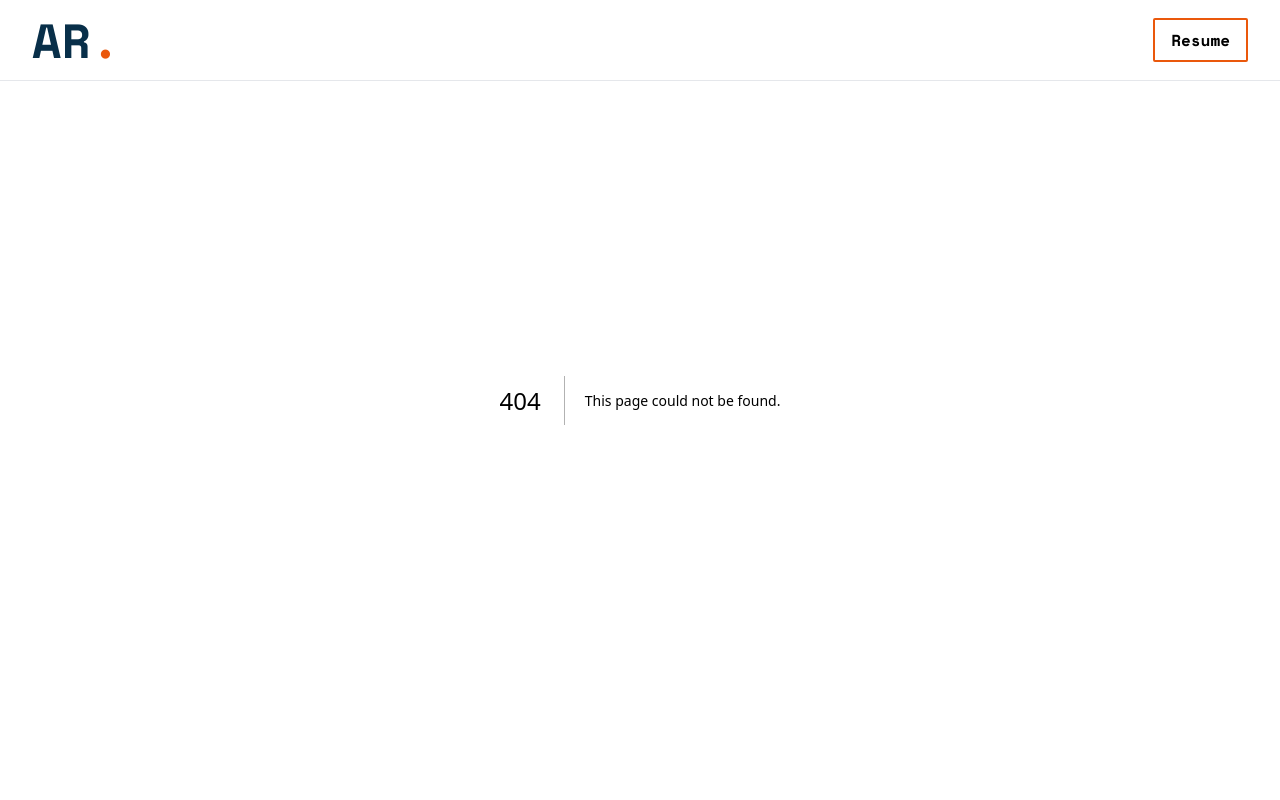
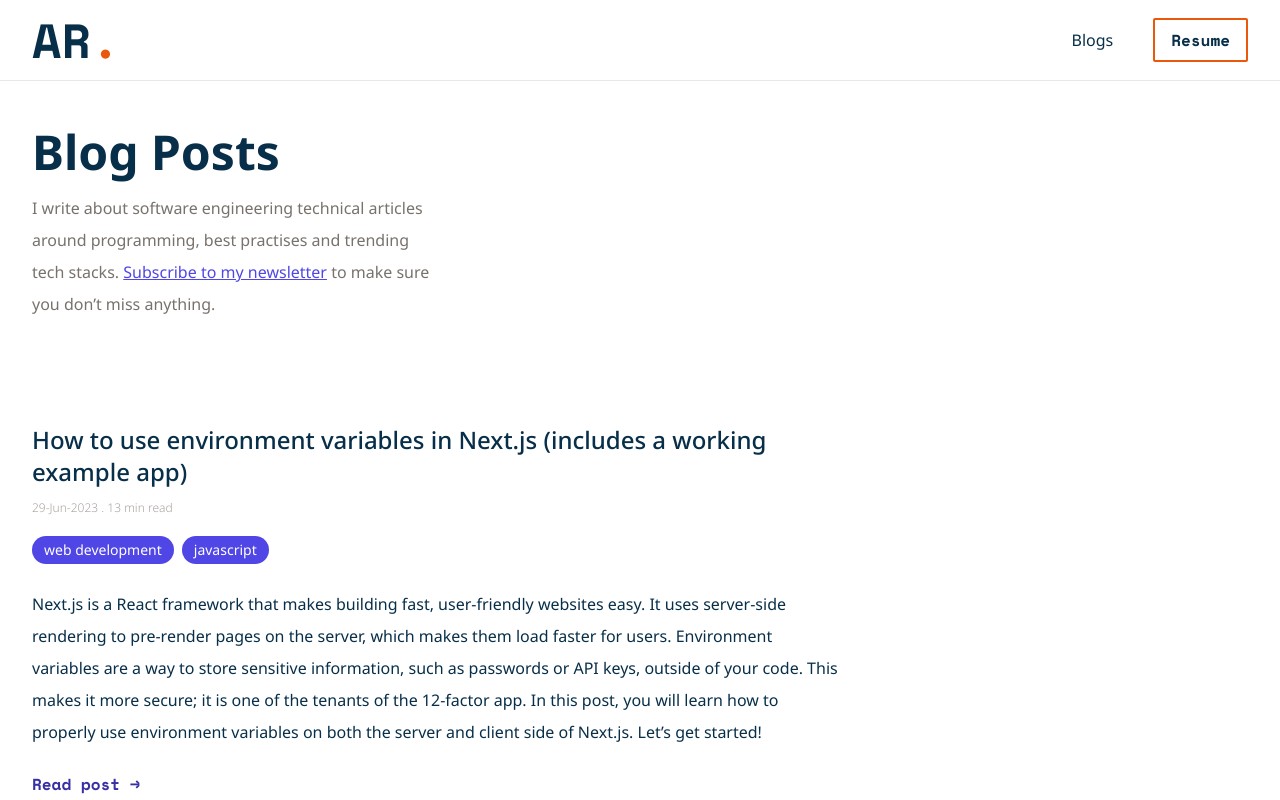
Before and after one commit to aayushrijal91/aayush, a Next.js app: page /blogs in a window 1280 px wide. Before the commit this address had no page. Shown: the top 800 px of the page. Built offline with nearby package versions, Linux system fonts and the light colour scheme.

Commit message:
blog listing page created

```diff
--- a/src/components/Header.js
+++ b/src/components/Header.js
@@ -2,8 +2,8 @@ import Link from "next/link";
 import { Space_Mono } from 'next/font/google'
 
 const space = Space_Mono({
-  subsets: ['latin'],
-  weight: ['400', '700']
+    subsets: ['latin'],
+    weight: ['400', '700']
 });
 
 function Header() {
@@ -12,10 +12,17 @@ function Header() {
             <div className="container py-4">
                 <div className="flex justify-between items-center">
                     <div className="w-3/12">
-                        <h2 className={`text-5xl font-bold text-sky-950 ${space.className}`}>AR<span className="text-orange-600">.</span></h2>
+                        <Link href="./" className={`text-5xl font-bold text-sky-950 ${space.className}`}>AR<span className="text-orange-600">.</span></Link>
                     </div>
                     <div className='w-fit'>
-                        <Link href="./Aayush-Rijal-Resume.pdf" target="_blank" rel="noopener noreferrer" className={`border-solid border-2 border-orange-600 font-bold py-2 px-4 rounded-sm transition duration-200 ease-in-out hover:bg-orange-600 hover:text-white ${space.className}`}>Resume</Link>
+                        <ul className="flex flex-row space-x-10">
+                            <li>
+                                <Link href="/blogs">Blogs</Link>
+                            </li>
+                            <li>
+                                <Link href="./Aayush-Rijal-Resume.pdf" target="_blank" rel="noopener noreferrer" className={`border-solid border-2 border-orange-600 font-bold py-2 px-4 rounded-sm transition duration-200 ease-in-out hover:bg-orange-600 hover:text-white ${space.className}`}>Resume</Link>
+                            </li>
+                        </ul>
                     </div>
                 </div>
             </div>
--- a/src/pages/about.js
+++ /dev/null
@@ -1,7 +0,0 @@
-const About = () => {
-    return (
-        <>this is about page</>
-    )
-}
-
-export default About;
--- /dev/null
+++ b/src/pages/blogs/index.js
@@ -0,0 +1,43 @@
+import Link from "next/link";
+import { Space_Mono } from 'next/font/google'
+
+const space = Space_Mono({
+    subsets: ['latin'],
+    weight: ['400', '700']
+});
+
+function Blogs() {
+    const blogPosts = Array.from({ length: 5 }, (_, i) => (
+        <article key={i} className="post-preview py-10 border-b ">
+            <p className="text-2xl font-medium">How to use environment variables in Next.js (includes a working example app)</p>
+            <p className="text-xs text-stone-400 font-light pt-3">29-Jun-2023 . 13 min read</p>
+            <div className="flex flex-wrap space-x-2 mt-5">
+                <p className="rounded-full text-sm text-white bg-indigo-600 px-3 py-1">web development</p>
+                <p className="rounded-full text-sm text-white bg-indigo-600 px-3 py-1">javascript</p>
+            </div>
+            <p className="py-6 leading-loose text-base">
+                Next.js is a React framework that makes building fast, user-friendly websites easy. It uses server-side rendering to pre-render pages on the server, which makes them load faster for users. Environment variables are a way to store sensitive information, such as passwords or API keys, outside of your code. This makes it more secure; it is one of the tenants of the 12-factor app. In this post, you will learn how to properly use environment variables on both the server and client side of Next.js. Let’s get started!
+            </p>
+            <Link href="" className={`text-indigo-800 font-semibold ${space.className}`}>Read post <span className="mt-1">→</span></Link>
+        </article>
+    ));
+
+    return (
+        <section className="main py-32">
+            <div className="container">
+                <h1 className="text-5xl text-sky-950 font-bold">Blog Posts</h1>
+                <article className="w-1/3">
+                    <p className="pt-4 text-stone-500 leading-loose">
+                        I write about software engineering technical articles around programming, best practises and trending tech stacks. <Link href="./" className="text-indigo-600 underline">Subscribe to my newsletter</Link> to make sure you don’t miss anything.
+                    </p>
+                </article>
+
+                <div className="w-2/3 pt-16">
+                    {blogPosts}
+                </div>
+            </div>
+        </section>
+    );
+}
+
+export default Blogs;
--- a/src/pages/services.js
+++ /dev/null
@@ -1,7 +0,0 @@
-function Services() {
-    return (
-        <>Services</>
-    )
-}
-
-export default Services;
```
